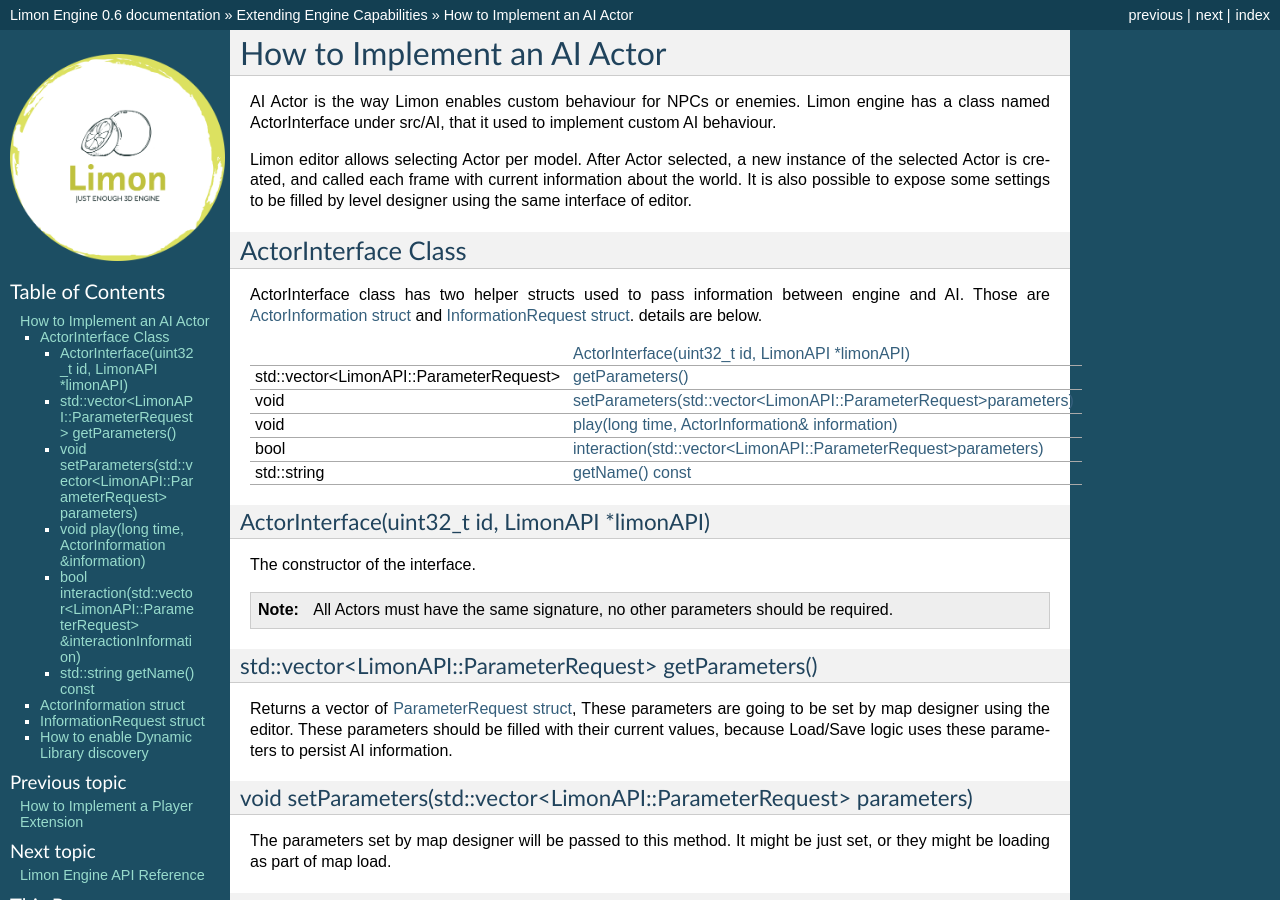
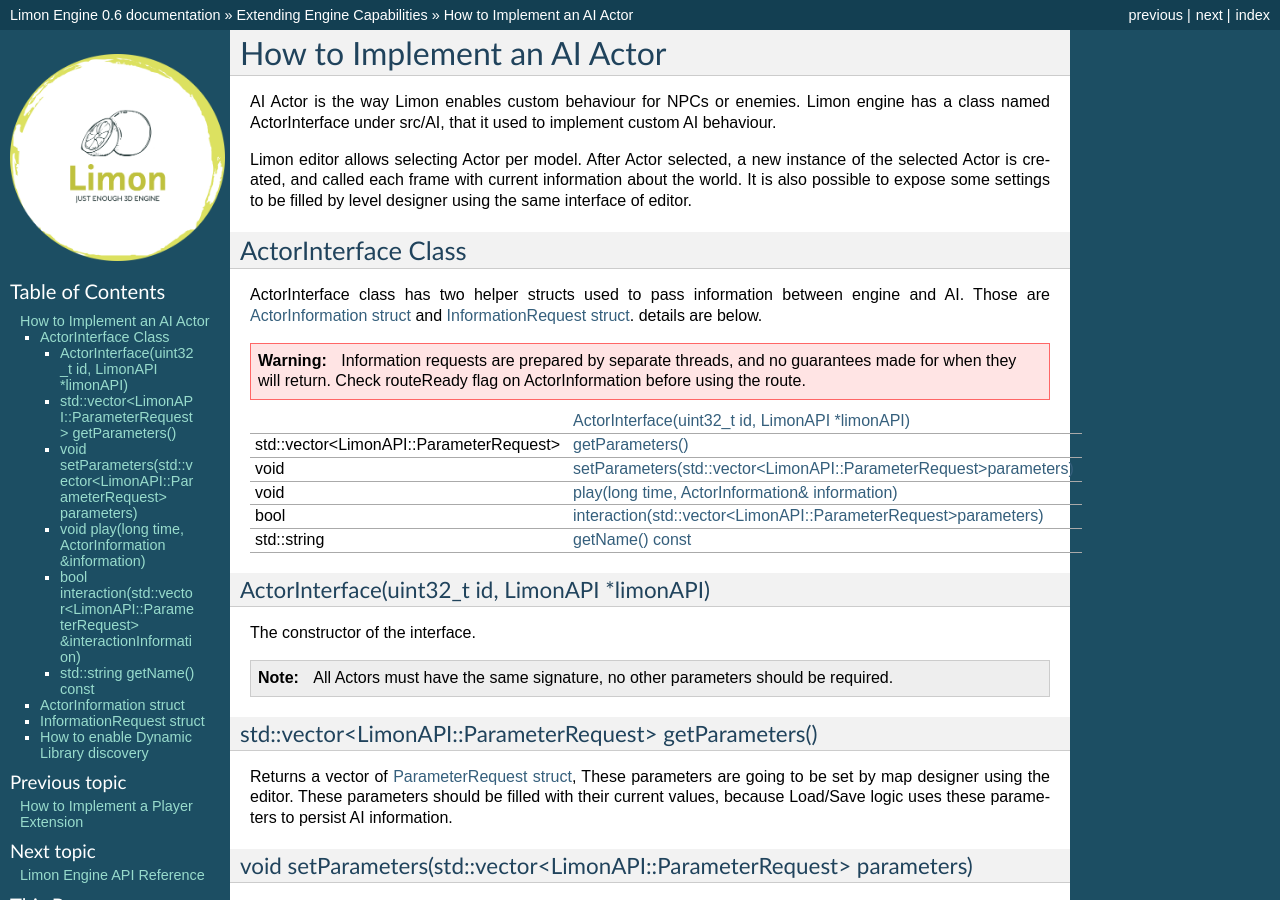
Before and after one commit to enginmanap/limonEngine-docs, a Sphinx documentation site: the page built from docs/ExtendingByAPI/implementAIActor.rst, in a window 1280 px wide and 900 px high. Built offline with Sphinx 7.4.7, drawn with Linux system fonts in a browser that asks for light colours; pages that are not in the unit, such as notebooks, are missing from menus.

Commit message:
Add warning about multithread Actor workings.

```diff
--- a/docs/ExtendingByAPI/implementAIActor.rst
+++ b/docs/ExtendingByAPI/implementAIActor.rst
@@ -12,6 +12,9 @@
 ____________________
 
 ActorInterface class has two helper structs used to pass information between engine and AI. Those are :ref:`ActorInterface-ActorInformation` and :ref:`ActorInterface-InformationRequest`. details are below.
+
+.. warning::
+    Information requests are prepared by separate threads, and no guarantees made for when they will return. Check routeReady flag on ActorInformation before using the route.
 
 +---------------------------------------------------+-----------------------------------------------------------------------------------------------------------+
 |                                                   |:ref:`ActorInterface(uint32_t id, LimonAPI \*limonAPI)<ActorInterface-ActorInterface>`                     |
```
